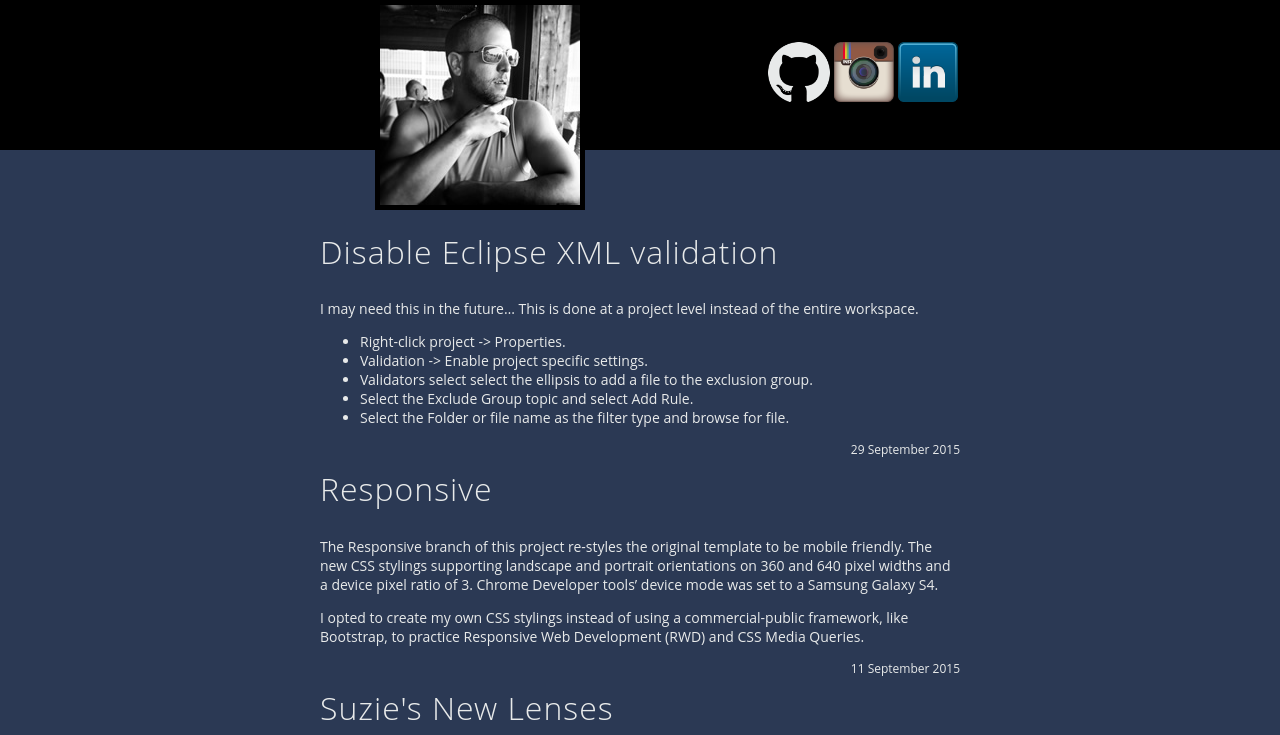
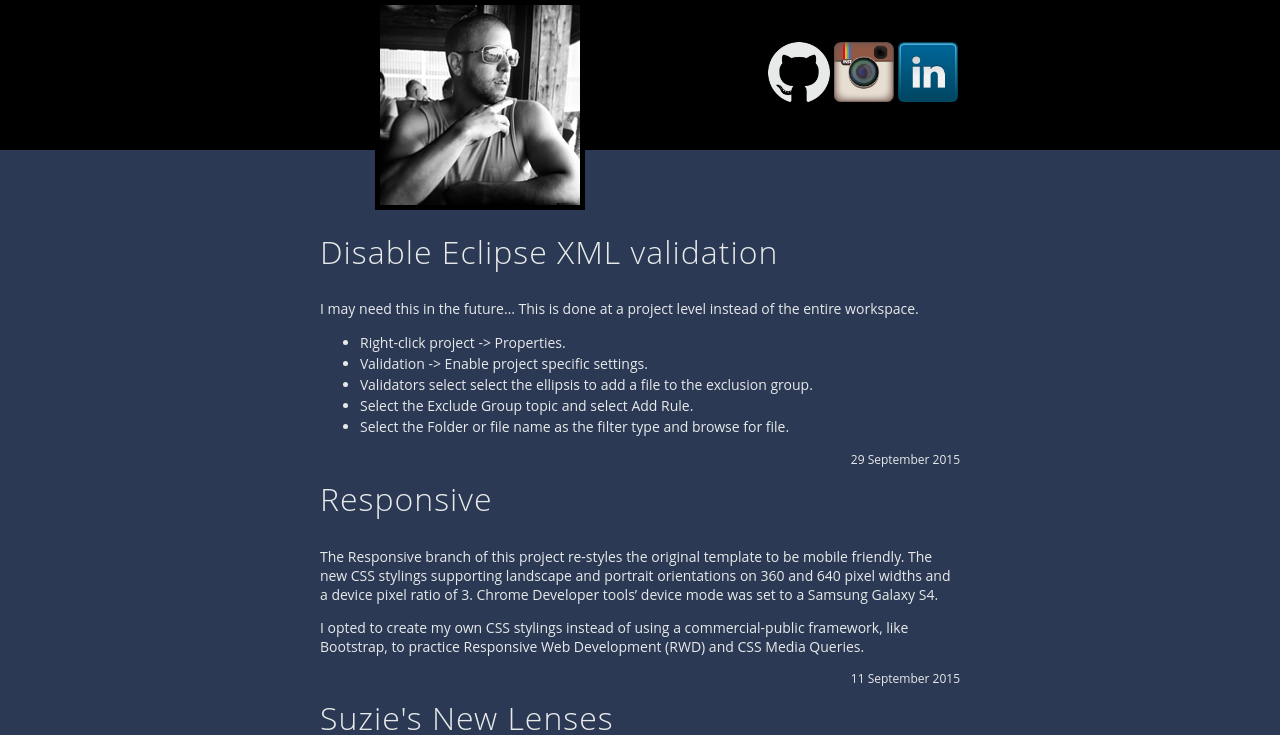
Before and after one commit to Floresj4/floresj4.github.io, a Jekyll site: the page built from index.html, in a window 1280 px wide. Shown: the top 735 px of the page. Built offline with Jekyll 4.4.1, drawn with Linux system fonts in a browser that asks for light colours; grey boxes are pictures that could not be loaded.

Commit message:
updating blog-post lineitem spacing

```diff
--- a/style/site.css
+++ b/style/site.css
@@ -76,6 +76,9 @@ body {
 	font-size:14px;
 	color:#e8eaea;
 }
+.blog-post ul li {
+	line-height: 1.5em;
+}
 .post-date {
 	font-size:12px;
 	float:right;
```
